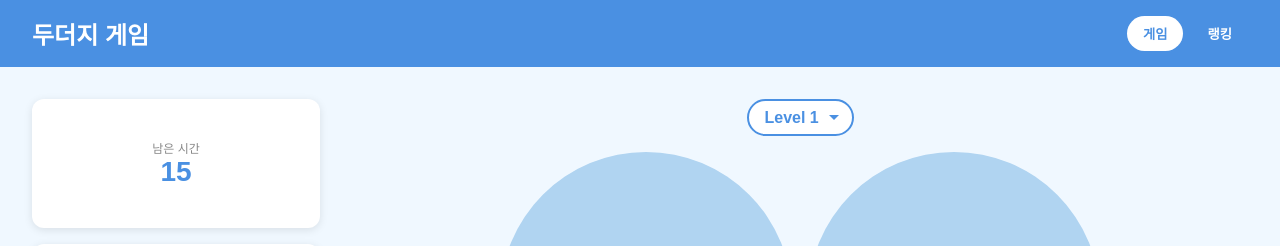
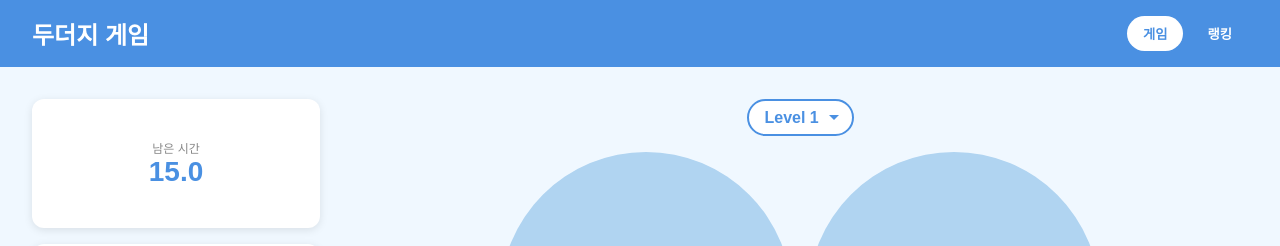
Before and after one commit to 38-lets-sopt-web/SoheeLee, a React (Vite) app in the folder week3/Homework/: page / in a window 1280 px wide. Shown: the top 246 px of the page. Built offline with nearby package versions, Linux system fonts and the light colour scheme.

Commit message:
feat: 클리어 시간 저장 및 모달 스타일 적용

```diff
--- a/week3/Homework/src/components/game/game.jsx
+++ b/week3/Homework/src/components/game/game.jsx
@@ -3,9 +3,9 @@ import styled from '@emotion/styled';
 import Modal from '../modal/modal';
 
 const LEVEL_CONFIG = {
-  1: { size: 2, time: 15 },
-  2: { size: 3, time: 20 },
-  3: { size: 4, time: 30 },
+  1: { size: 2, time: 150 },
+  2: { size: 3, time: 200 },
+  3: { size: 4, time: 300 },
 };
 
 const GameWrapper = styled.div`
@@ -123,7 +123,7 @@ const Button = styled.button`
 
 function Game() {
   const [score, setScore] = useState(0);
-  const [timeLeft, setTimeLeft] = useState(15);
+  const [timeLeft, setTimeLeft] = useState(150);
   const [isPlaying, setIsPlaying] = useState(false);
   const [holes, setHoles] = useState(Array(LEVEL_CONFIG[1].size * LEVEL_CONFIG[1].size).fill(null));
   const [level, setLevel] = useState(1);
@@ -137,10 +137,12 @@ function Game() {
     if (timeLeft === 0) {
       setIsPlaying(false);
       setHoles(Array(LEVEL_CONFIG[level].size * LEVEL_CONFIG[level].size).fill(null));
+      const clearTime = ((LEVEL_CONFIG[level].time - timeLeft) / 10).toFixed(2);
 const record = {
   level: level,
   score: score,
   date: new Date().toLocaleString(),
+  clearTime: parseFloat(clearTime),
 };
       const existing = JSON.parse(localStorage.getItem('rankings') || '[]');
       localStorage.setItem('rankings', JSON.stringify([...existing, record]));
@@ -149,7 +151,7 @@ function Game() {
     }
     const timer = setInterval(() => {
   setTimeLeft((prev) => prev - 1);
-    }, 1000);
+}, 100);
     return () => clearInterval(timer);
   }, [isPlaying, timeLeft]);
 
@@ -233,7 +235,7 @@ function Game() {
       <StatusPanel>
         <StatusBox>
           <StatusLabel>남은 시간</StatusLabel>
-          <StatusValue>{timeLeft}</StatusValue>
+          <StatusValue>{(timeLeft / 10).toFixed(1)}</StatusValue>
         </StatusBox>
         <StatusBox>
           <StatusLabel>총 점수</StatusLabel>
--- a/week3/Homework/src/components/ranking/ranking.jsx
+++ b/week3/Homework/src/components/ranking/ranking.jsx
@@ -78,6 +78,7 @@ function Ranking() {
             <Th>레벨</Th>
             <Th>점수</Th>
             <Th>날짜</Th>
+            <Th>성공 시간</Th>
           </tr>
         </thead>
         <tbody>
@@ -87,6 +88,7 @@ function Ranking() {
               <Td>Level {record.level}</Td>
               <Td>{record.score}</Td>
               <Td>{record.date}</Td>
+              <Td>{record.clearTime}초</Td>
             </Tr>
           ))}
         </tbody>
```
Lines whose indentation alone changed are shown as unchanged.
